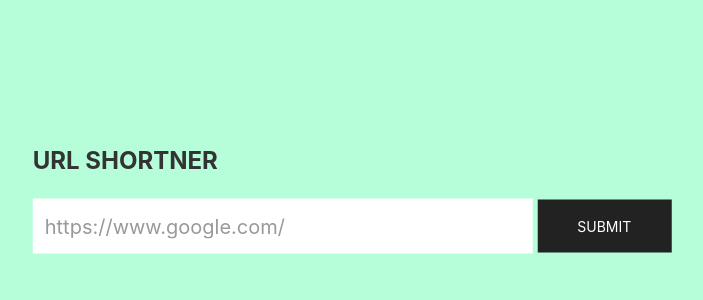
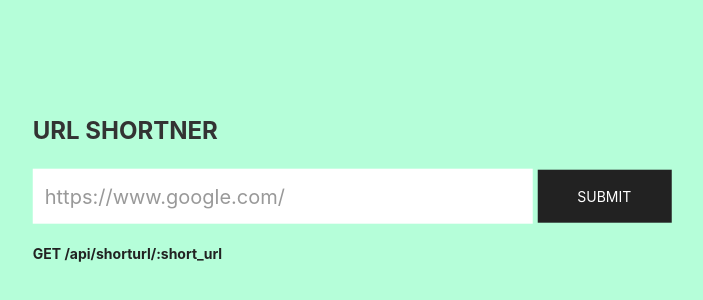
Before and after one commit to Marvin9/URL-Shortener, a website: page views/index.html in a window 1280 px wide. Shown: the part 202-502 px from the top of the page, without its empty margins (288-991 px from the left). Drawn offline with nearby package versions, Linux system fonts and the light colour scheme.

Commit message:
added api url example

```diff
--- a/views/index.html
+++ b/views/index.html
@@ -28,6 +28,9 @@
                 <input type="text" name="url" class="uk-input uk-form-width-large uk-form-large" value="" placeholder="https://www.google.com/">
                 <input type="submit" class="uk-button uk-button-secondary uk-button-large">
             </form>
+            <div class="uk-text-meta uk-margin uk-text-secondary uk-text-bold">
+              GET /api/shorturl/:short_url
+          </div>
         </div>
     </div>
     <script>
```
